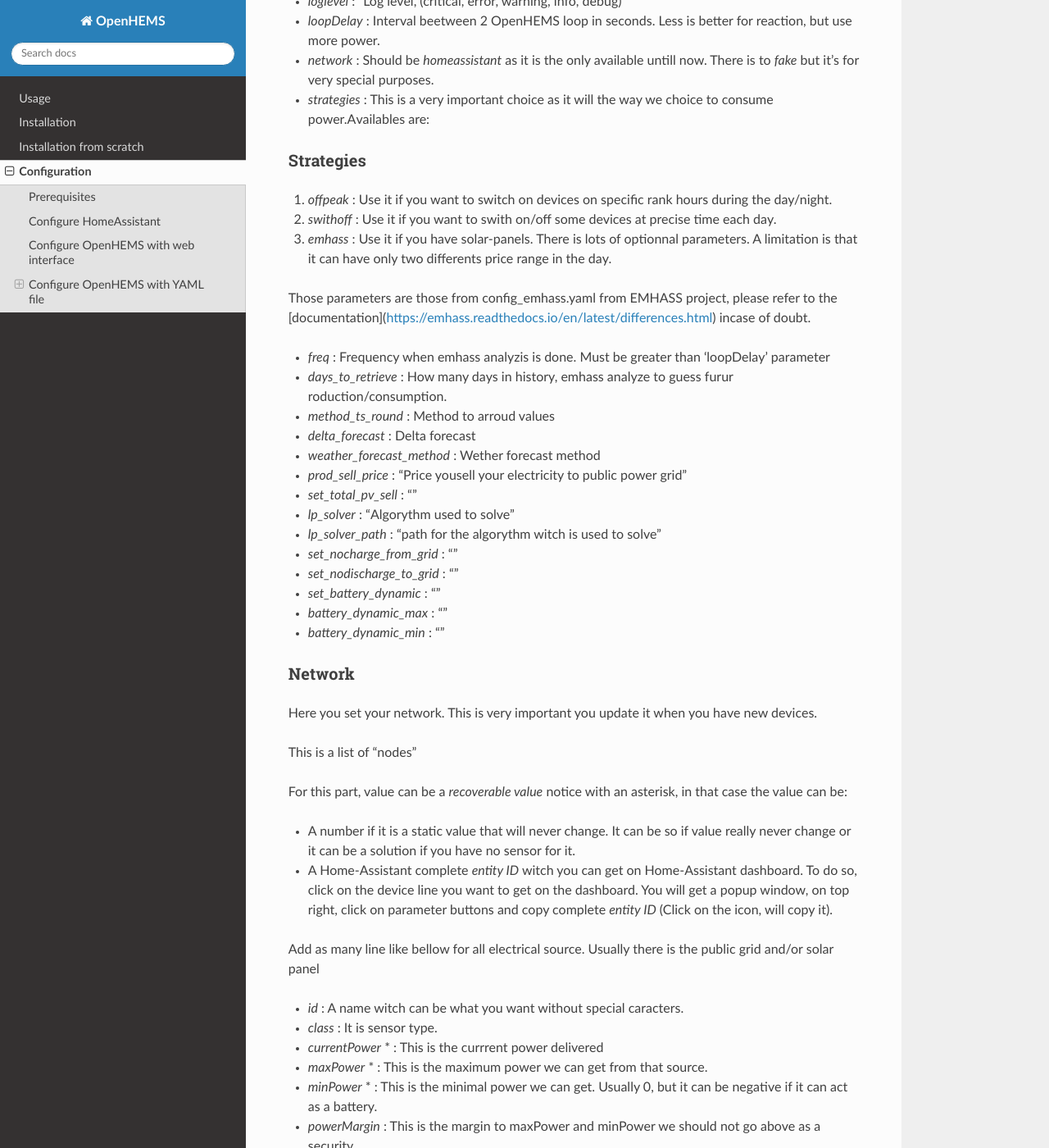
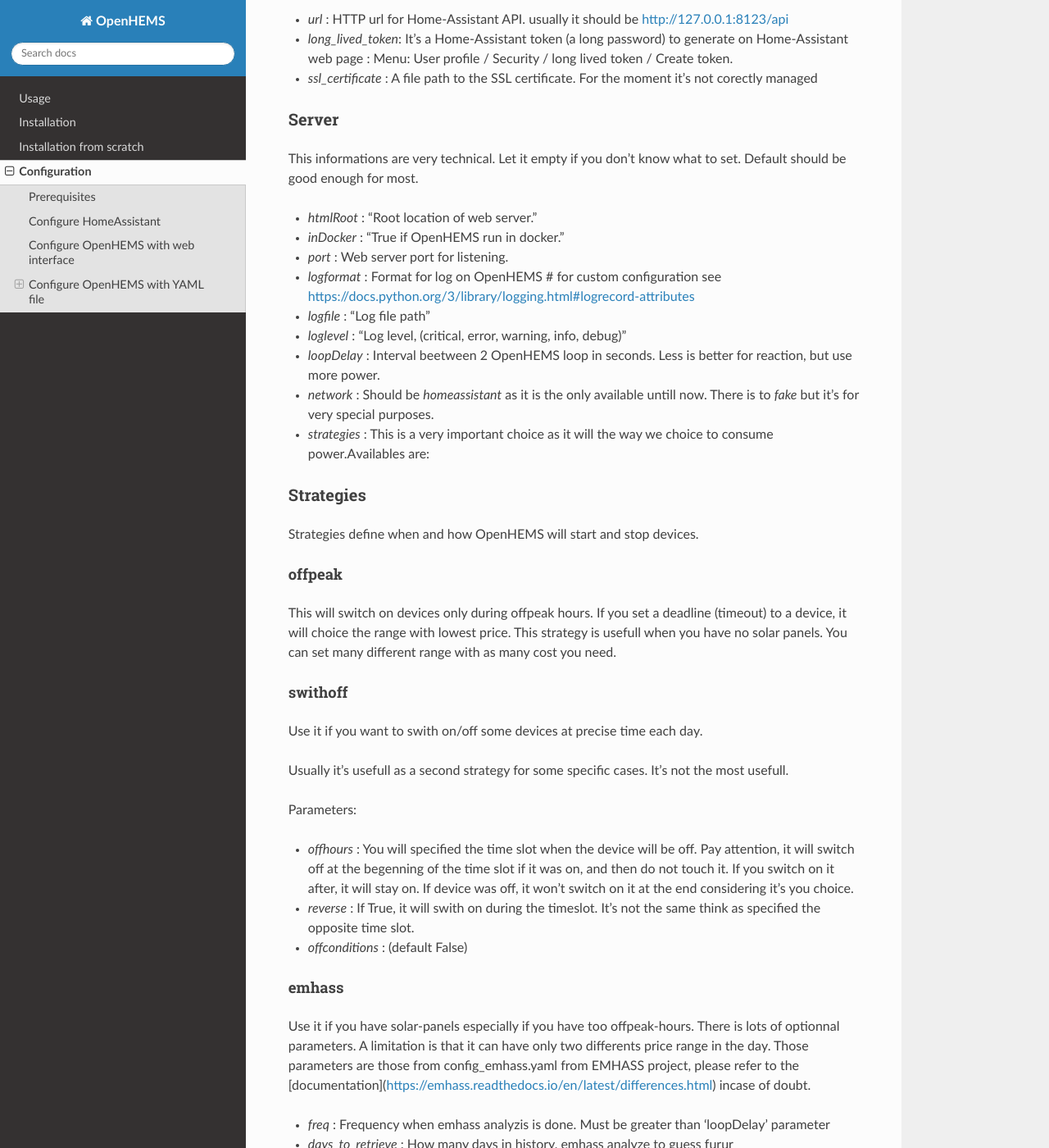
Before and after one commit to abriotde/openhems-sample, a Sphinx documentation site: the page built from docs/source/configure.rst, in a window 1280 px wide and 1400 px high, scrolled down 2198 px. Shown: the whole window at 82% size. Built offline with Sphinx 7.4.7 and the Read the Docs theme 3.1.0, drawn with Linux system fonts in a browser that asks for light colours; some of the changed text lies outside the part shown.

Commit message:
FIX pylint + Update/complete doc

```diff
--- a/docs/source/configure.rst
+++ b/docs/source/configure.rst
@@ -54,6 +54,15 @@
 
 To restart the server, the easiest way is to unplug/plug the server. Overwise, an advanced way , is to run `systemctl restart openhems.service` on the terminal, or `docker restrat openhems`.
 
+
+For all, the timeslot (offpeak-hours) are specified like this: : an array of time slots configuration. Each time slot configuration is a list of : The start time, the end time and the cost. Each unspecified timeslot are fill with the 'outrangeCost' defined in the 'contract' further. Times are defined like this : "10h" or "10h00" or "10:00:00". I hope you understand. We allow to link time start and time end with a dot "-".
+
+Example are easier to understand :
+
+* *[["22h-6h", 0.15], ["12h15", "16:15:33", 0.17]]* : From 22h to 6h (exclude), we pay 0.15/KWh, from 6h to 12h15, we pay offrange cost (define further in contract), from 12h 15min to 16h 15min 33s, we pay 0.17, from
+
+NB: for optimizations, the currency as no importance. It doesn't matter if it's $0.17, or 0.17cts or 0.17€. What is important is to keep the ratio beetwen one range and the other. I mean, if 2 hours at 2000 W at midnght cost 0.10 and 1 hour at 2000 W cost 0.20 at midday, its the same price. But if prices where 10 and 20 the result would be the same.
+
 Api
 ~~~
 
@@ -92,13 +101,33 @@
 Strategies
 ~~~~~~~~~~
 
-1. *offpeak* : Use it if you want to switch on devices on specific rank hours during the day/night.
+Strategies define when and how OpenHEMS will start and stop devices.
 
-2. *swithoff* : Use it if you want to swith on/off some devices at precise time each day.
+offpeak
+_______
 
-3. *emhass* : Use it if you have solar-panels. There is lots of optionnal parameters. A limitation is that it can have only two differents price range in the day.
+This will switch on devices only during offpeak hours. If you set a deadline (timeout) to a device, it will choice the range with lowest price. This strategy is usefull when you have no solar panels. You can set many different range with as many cost you need.
 
-Those parameters are those from config_emhass.yaml from EMHASS project, please refer to the [documentation](https://emhass.readthedocs.io/en/latest/differences.html) incase of doubt.
+swithoff
+________
+
+Use it if you want to swith on/off some devices at precise time each day.
+
+Usually it's usefull as a second strategy for some specific cases. It's not the most usefull.
+
+Parameters:
+
+* *offhours* : You will specified the time slot when the device will be off. Pay attention, it will switch off at the begenning of the time slot if it was on, and then do not touch it. If you switch on it after, it will stay on. If device was off, it won't switch on it at the end considering it's you choice.
+
+* *reverse* : If True, it will swith on during the timeslot. It's not the same think as specified the opposite time slot.
+
+* *offconditions* : (default False)
+
+
+emhass
+______
+
+Use it if you have solar-panels especially if you have too offpeak-hours. There is lots of optionnal parameters. A limitation is that it can have only two differents price range in the day. Those parameters are those from config_emhass.yaml from EMHASS project, please refer to the [documentation](https://emhass.readthedocs.io/en/latest/differences.html) incase of doubt.
 
 * *freq* : Frequency when emhass analyzis is done. Must be greater than 'loopDelay' parameter
 
@@ -128,6 +157,29 @@
 
 * *battery_dynamic_min* : ""
 
+nosell
+______
+
+This is named too *nobuy* or *ratiosellbuy*. In fact, these are the same principle: start and stop devices only base on electricity production and consumption and the device consumption.
+
+This strategy is usefull if you have solar panel and you have a fixed price from public power grid. It can be used if for other reason if you don't want to avoid sell or buy electricity (to test your autonomy level for instance). Attention, even in nosell or nobuy, and good parameters, you will sell and buy due to the reaction time.
+
+The algorithme is
+
+* Start the device when production > consommation + ratio * consommationDevice - margin (during Y minutes?)
+
+* Stop a device if production < consommation - (1-ratio) * consommationDevice - margin (during Y minutes?)
+
+If ratio==0 we could never sell electricity (If there is enough device consumption and the cycle duration is enough quick).
+
+If ratio==1 we could never buy electricity (If produce enough and the cycle duration is enough quick).
+
+So, parameters are
+
+* *ratio* : This define how much we would like to sell/buy electricity from public grid.
+
+* *margin* : This define a margin to avoid sell/buy electricity. Considering, that a device can start/stop before the OpenHEMS react. So margin should be roughly the max consumption of a device.
+
 
 Network
 ~~~~~~~
@@ -146,7 +198,7 @@
 
 * *id* : A name witch can be what you want without special caracters.
 
-* *class* : It is sensor type.
+* *class* : It is sensor type. This define if it's a public power grid, battery, solar panel...
 
 * *currentPower* * : This is the currrent power delivered
 
@@ -161,6 +213,18 @@
 * *maxPower* * : This is the maximum power we can get from that source.
 
 * *isOn* * : This is the "switch" button that we can test and use.
+
+
+The class attribute define some extra possibles attributes. Available classes are :
+
+* *publicpowergrid* : The public power grid : Most of us have one and only one. In this a important field is the contract witch define prices.
+
+* *solarpanel* : The solar panels, but if you have a wind turbine, define it as "solarpanel" should work well.
+
+* *battery* : The battery.
+
+* *switch* : This is the standard class for all electrical appliance witch can be switch on and off (pump, car charger).
+
 
 Localization
 ~~~~~~~~~~~~
@@ -179,5 +243,6 @@
 * *language* : Language abbreviation ('fr' for french, 'en' to english)
 
 
+To configure your file, you can start with a working file like https://github.com/abriotde/openhems-sample/blob/main/config/openhems.yaml.
 
 NB: In default YAML configuration file, witch can be seen on [Github](https://github.com/abriotde/openhems-sample/blob/main/data/openhems_default.yaml), there is a default section witch define what can be set precisely under network and strategy field. It can be used sometime but it's difficult
```
Also changed, not shown: 8 other files.
